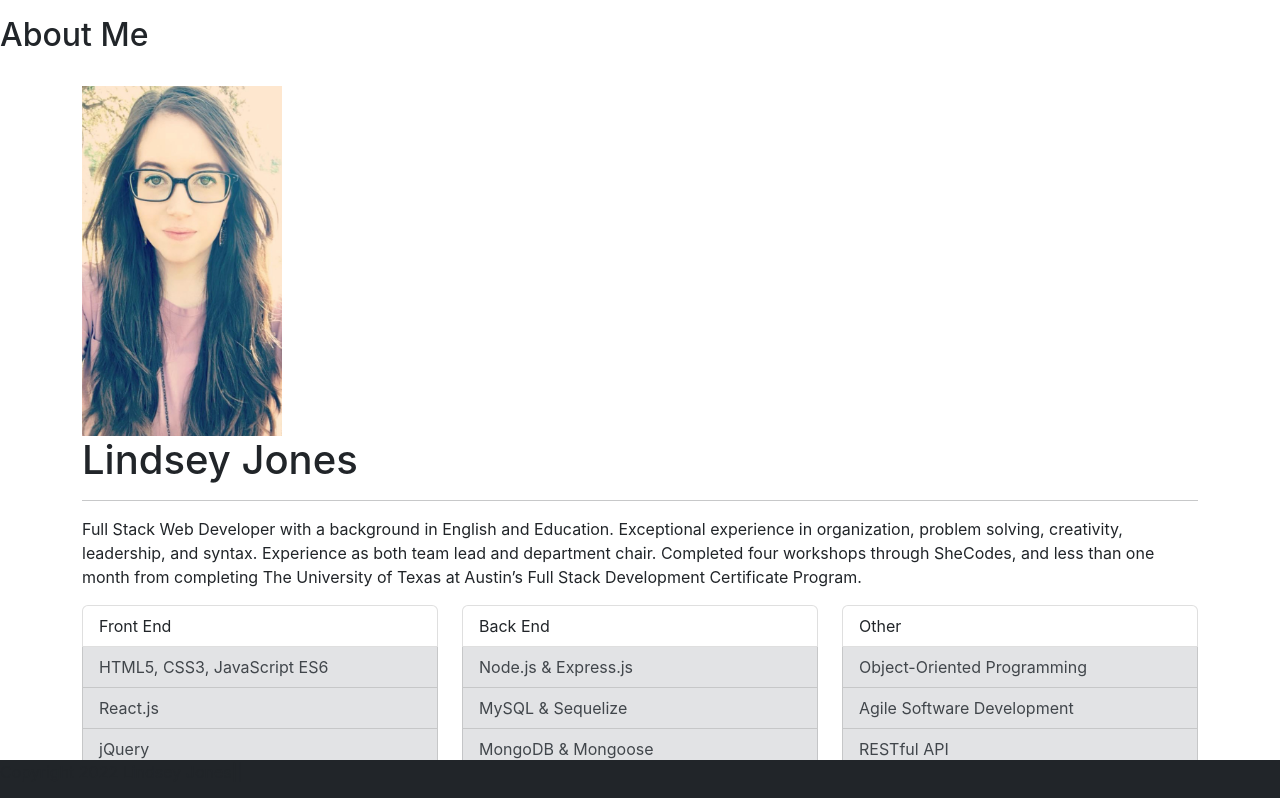
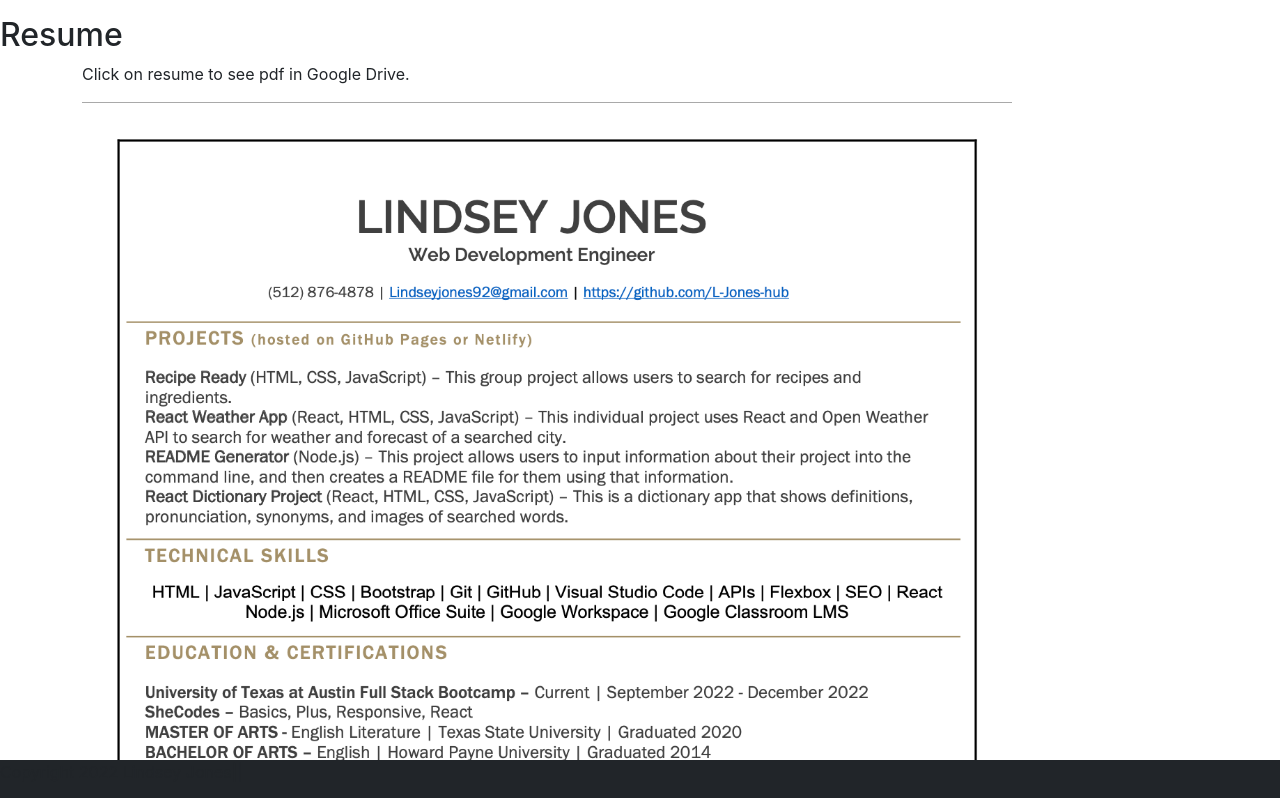
Before and after one commit to L-Jones-hub/React-Portfolio, a React (Create React App) app in the folder react-portfolio/: page / in a window 1280 px wide. Shown: the top 798 px of the page. Built offline with nearby package versions, Linux system fonts and the light colour scheme; the HTML template or start-up script is replaced by a standard one.

Commit message:
Fixed resume page

```diff
--- a/react-portfolio/src/App.jsx
+++ b/react-portfolio/src/App.jsx
@@ -22,7 +22,7 @@ function App() {
     },
   ]);
 
-  const [currentPage, setCurrentPage] = useState(pages[0]);
+  const [currentPage, setCurrentPage] = useState(pages[3]);
 
   return (
     <div className="App">
--- a/react-portfolio/src/components/Resume/index.jsx
+++ b/react-portfolio/src/components/Resume/index.jsx
@@ -3,14 +3,22 @@ import React from "react";
 function Resume() {
   return (
     <div className="container">
-      <div className="row">
+      <div className="flex-row">
         <div className="col-md-12">
-          <div className="embed-responsive embed-responsive-1by1">
-            <iframe
-              title="resume"
-              className="embed-responsive-item"
-              src="https://drive.google.com/file/d/1E-SYeRLpFTlJ4BREp0mr7TCJIKShVDOt/view?usp=sharing"
-            ></iframe>
+          <div>
+            <p className="justify-content-center">Click on resume to see pdf in Google Drive.</p>
+            <a
+              href="https://drive.google.com/file/d/1E-SYeRLpFTlJ4BREp0mr7TCJIKShVDOt/view?usp=sharing"
+              target="_blank"
+              rel="noreferrer"
+            >
+              <img
+                title="Click to see pdf in Google Drive."
+                className="resume col-md-10"
+                src="../../images/Resume.png"
+                alt="Resume"
+              ></img>
+            </a>
           </div>
         </div>
       </div>
```
Also changed, not shown: react-portfolio/public/images/Resume.png (added).
